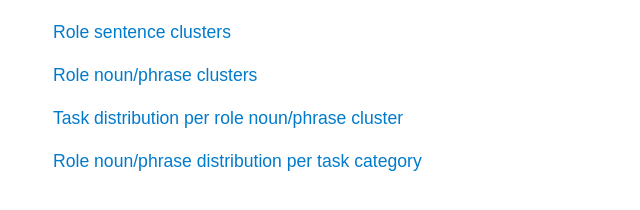
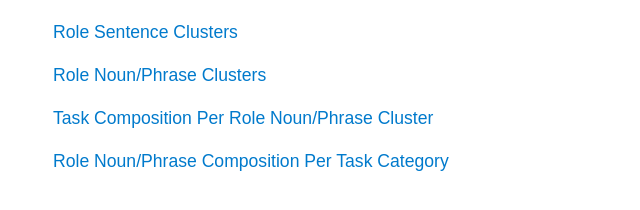
Before and after one commit to XiWang16/styles-in-llms-vis, a plain HTML site: page index.html in a window 1280 px wide. Shown: the part 156-366 px from the top of the page, without its empty margins (187-827 px from the left). Drawn offline with Linux system fonts and the light colour scheme.

Commit message:
Update index.html
minor styling changes

```diff
--- a/index.html
+++ b/index.html
@@ -37,10 +37,10 @@
 <body>
   <h1>Data Visualizations</h1>
   <ul>
-    <li><a href="role_sentence_clusters.html">Role sentence clusters</a></li>
-    <li><a href="role_noun_clusters.html">Role noun/phrase clusters</a></li>
-    <li><a href="task_distribution_by_role_cluster.html">Task distribution per role noun/phrase cluster</a></li>
-    <li><a href="role_distribution_by_task.html">Role noun/phrase distribution per task category</a></li>
+    <li><a href="role_sentence_clusters.html">Role Sentence Clusters</a></li>
+    <li><a href="role_noun_clusters.html">Role Noun/Phrase Clusters</a></li>
+    <li><a href="task_distribution_by_role_cluster.html">Task Composition Per Role Noun/Phrase Cluster</a></li>
+    <li><a href="role_distribution_by_task.html">Role Noun/Phrase Composition Per Task Category</a></li>
   </ul>
 </body>
 </html>
```
